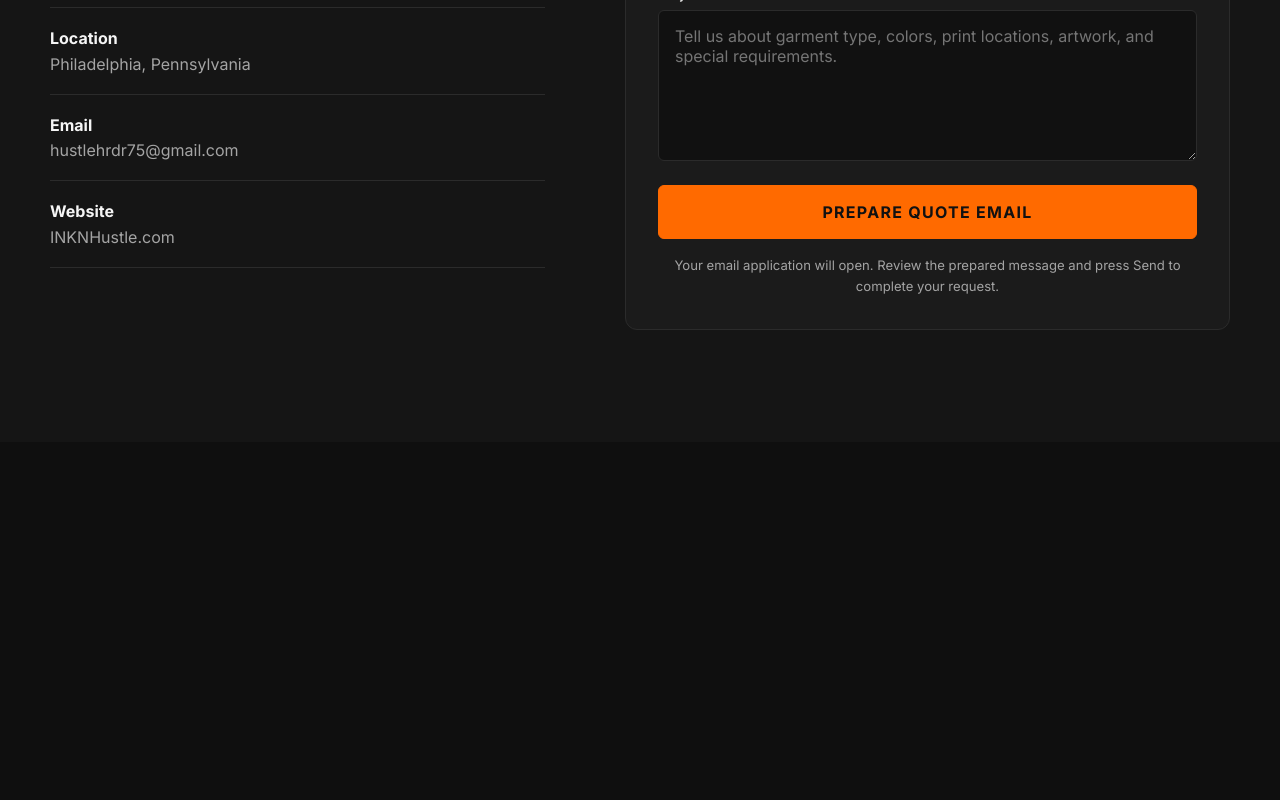
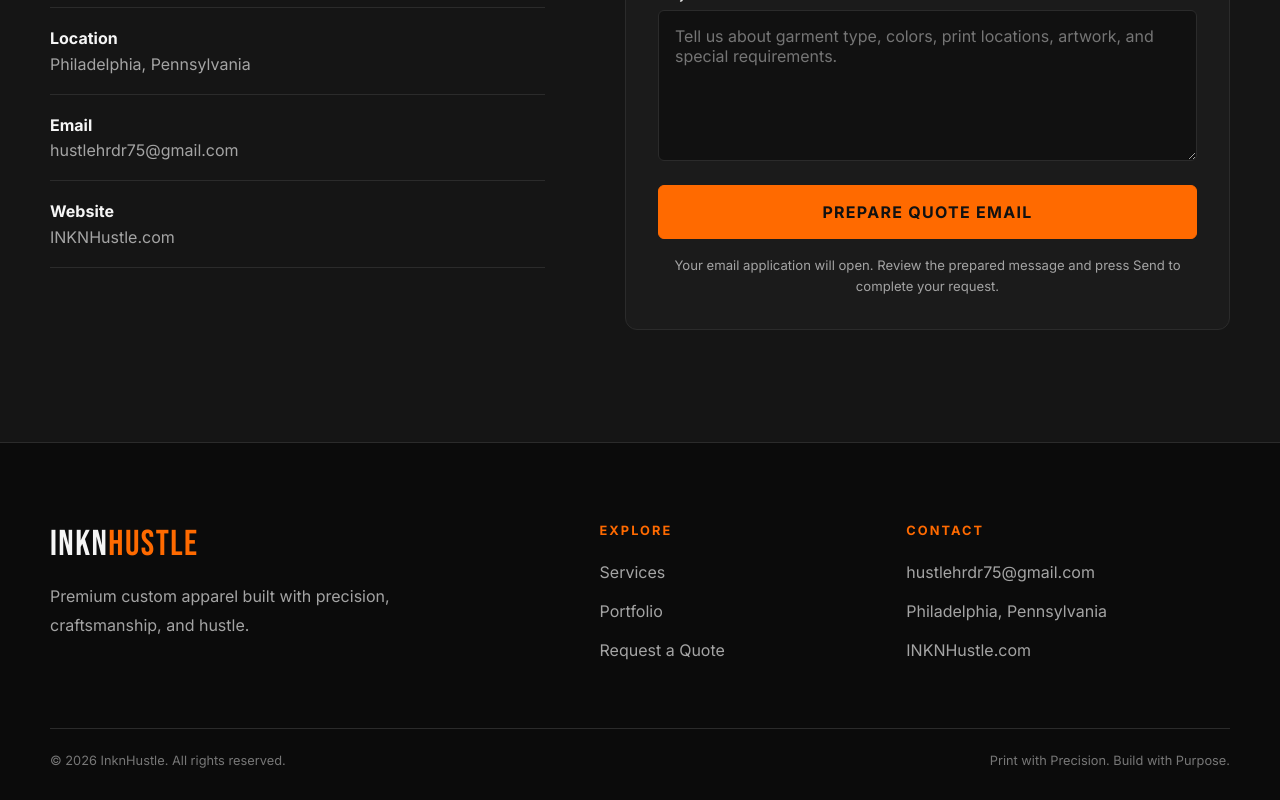
Before and after one commit to CharlieBrown3rd/inknhustle-os, a React (Vite) app: page / in a window 1280 px wide. Shown: the part 3223-4023 px from the top of the page. Before the commit the page ends 3665 px from the top, so only its background shows below. Built offline with nearby package versions, Linux system fonts and the light colour scheme.

Commit message:
Finalize InknHustle landing page for deployment

```diff
--- a/src/App.css
+++ b/src/App.css
@@ -579,4 +579,86 @@
 
 .contact__details a:hover {
   color: var(--color-primary);
+}.footer {
+  padding: 5rem 2rem 2rem;
+  border-top: 1px solid var(--color-border);
+  background: #0b0b0b;
 }
+
+.footer__container {
+  width: min(1180px, 100%);
+  margin: 0 auto;
+  display: grid;
+  grid-template-columns: 1.5fr 0.75fr 1fr;
+  gap: 4rem;
+}
+
+.footer__logo {
+  display: inline-block;
+  font-family: "Bebas Neue", sans-serif;
+  font-size: 2.25rem;
+  letter-spacing: 0.04em;
+}
+
+.footer__logo span {
+  color: var(--color-primary);
+}
+
+.footer__brand p {
+  max-width: 430px;
+  margin: 1rem 0 0;
+  color: var(--color-muted);
+  line-height: 1.8;
+}
+
+.footer__column {
+  display: grid;
+  align-content: start;
+  gap: 0.85rem;
+}
+
+.footer__column h3 {
+  margin: 0 0 0.5rem;
+  color: var(--color-primary);
+  font-size: 0.8rem;
+  letter-spacing: 0.16em;
+  text-transform: uppercase;
+}
+
+.footer__column a,
+.footer__column span {
+  color: var(--color-muted);
+  line-height: 1.6;
+  transition: color 180ms ease;
+}
+
+.footer__column a:hover {
+  color: var(--color-primary);
+}
+
+.footer__bottom {
+  width: min(1180px, 100%);
+  margin: 4rem auto 0;
+  padding-top: 1.5rem;
+  border-top: 1px solid var(--color-border);
+  display: flex;
+  justify-content: space-between;
+  gap: 1rem;
+  color: #777777;
+  font-size: 0.8rem;
+}
+
+.footer__bottom p {
+  margin: 0;
+}
+
+@media (max-width: 800px) {
+  .footer__container {
+    grid-template-columns: 1fr;
+    gap: 2.5rem;
+  }
+
+  .footer__bottom {
+    flex-direction: column;
+  }
+}
--- a/src/App.jsx
+++ b/src/App.jsx
@@ -4,9 +4,10 @@ import Navbar from "./components/Navbar/Navbar";
 import Portfolio from './sections/Portfolio/Portfolio';
 import Services from "./sections/Services/Services";
 import Contact from "./sections/Contact/Contact";
+import Footer from "./components/Footer/Footer";
 function App() {
   return (
-    <main>
+    <main id="top">
       <Navbar/>
 
       <section className="hero">
@@ -32,6 +33,7 @@ function App() {
       <Services/>
       <Portfolio/>
       <Contact/>
+      <Footer/>
     </main>
   );
 }
--- /dev/null
+++ b/src/components/Footer/Footer.jsx
@@ -0,0 +1,46 @@
+const currentYear = new Date().getFullYear();
+
+function Footer() {
+  return (
+    <footer className="footer">
+      <div className="footer__container">
+        <div className="footer__brand">
+          <a className="footer__logo" href="#top">
+            INKN<span>HUSTLE</span>
+          </a>
+
+          <p>
+            Premium custom apparel built with precision, craftsmanship, and
+            hustle.
+          </p>
+        </div>
+
+        <div className="footer__column">
+          <h3>Explore</h3>
+
+          <a href="#services">Services</a>
+          <a href="#portfolio">Portfolio</a>
+          <a href="#contact">Request a Quote</a>
+        </div>
+
+        <div className="footer__column">
+          <h3>Contact</h3>
+
+          <a href="mailto:hustlehrdr75@gmail.com">
+            hustlehrdr75@gmail.com
+          </a>
+
+          <span>Philadelphia, Pennsylvania</span>
+          <span>INKNHustle.com</span>
+        </div>
+      </div>
+
+      <div className="footer__bottom">
+        <p>© {currentYear} InknHustle. All rights reserved.</p>
+        <p>Print with Precision. Build with Purpose.</p>
+      </div>
+    </footer>
+  );
+}
+
+export default Footer;
```
